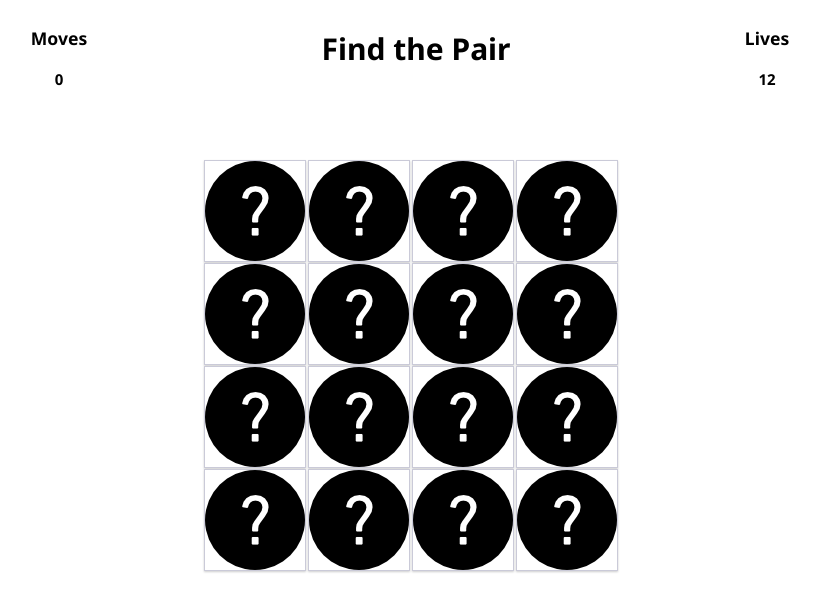
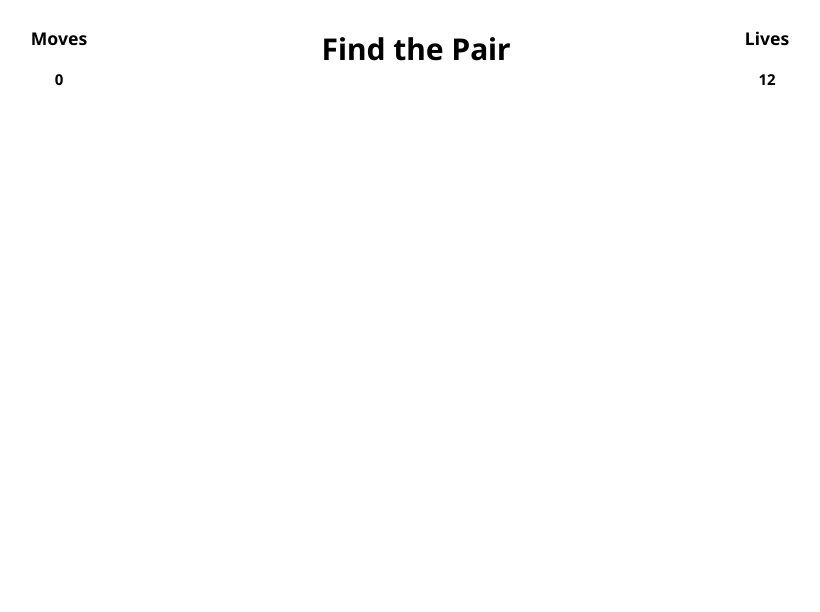
Before and after one commit to rainmodred/Find-the-Pair, a plain HTML site: page index.html in a window 1280 px wide. Shown: the whole page, without its empty margins (230-1050 px from the left). Drawn offline with Linux system fonts and the light colour scheme.

Commit message:
delete hardcoded cards

```diff
--- a/index.html
+++ b/index.html
@@ -28,78 +28,7 @@
 
     <div class="game">
 
-      <div class="collumn">
-        <div class="card flipped">
-          <div class="front"></div>
-          <div class="back"></div>
-        </div>
-        <div class="card flipped">
-          <div class="front"></div>
-          <div class="back"></div>
-        </div>
-        <div class="card flipped">
-          <div class="front"></div>
-          <div class="back"></div>
-        </div>
-        <div class="card flipped">
-          <div class="front"></div>
-          <div class="back"></div>
-        </div>
-      </div>
-      <div class="collumn">
-        <div class="card flipped">
-          <div class="front"></div>
-          <div class="back"></div>
-        </div>
-        <div class="card flipped">
-          <div class="front"></div>
-          <div class="back"></div>
-        </div>
-        <div class="card flipped">
-          <div class="front"></div>
-          <div class="back"></div>
-        </div>
-        <div class="card flipped">
-          <div class="front"></div>
-          <div class="back"></div>
-        </div>
-      </div>
-      <div class="collumn">
-        <div class="card flipped">
-          <div class="front"></div>
-          <div class="back"></div>
-        </div>
-        <div class="card flipped">
-          <div class="front"></div>
-          <div class="back"></div>
-        </div>
-        <div class="card flipped">
-          <div class="front"></div>
-          <div class="back"></div>
-        </div>
-        <div class="card flipped">
-          <div class="front"></div>
-          <div class="back"></div>
-        </div>
-      </div>
-      <div class="collumn">
-        <div class="card flipped">
-          <div class="front"></div>
-          <div class="back"></div>
-        </div>
-        <div class="card flipped">
-          <div class="front"></div>
-          <div class="back"></div>
-        </div>
-        <div class="card flipped">
-          <div class="front"></div>
-          <div class="back"></div>
-        </div>
-        <div class="card flipped">
-          <div class="front"></div>
-          <div class="back"></div>
-        </div>
-      </div>
+
     </div>
     <div class="game-over">
       <div class="won">You won!</div>
```
